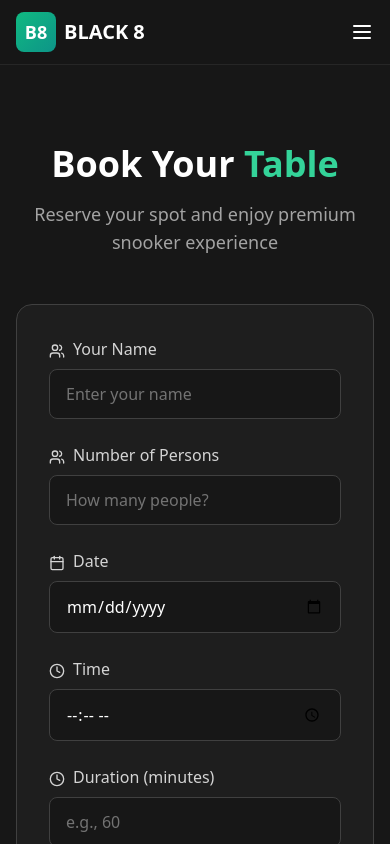
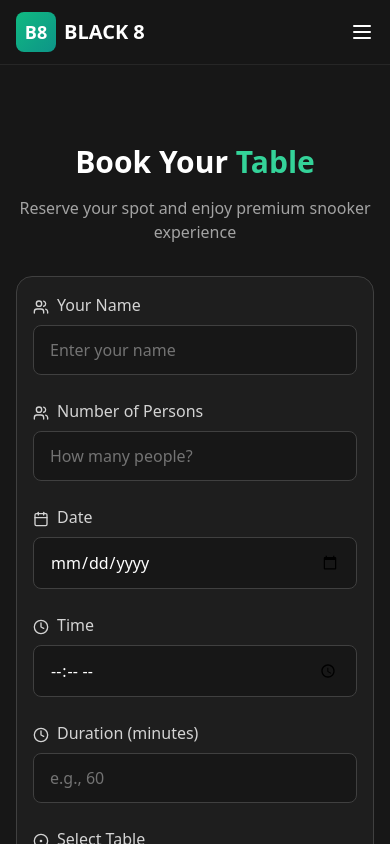
Before and after one commit to Kuldeepbishnoi2005/snookerclub_BLACK8, a React (Vite) app: page / in a window 390 px wide. Both pictures are taken after a click on the button "Book a Table". Shown: the top 844 px of the page. Built offline with nearby package versions, Linux system fonts and the light colour scheme.

Commit message:
Refactor Booking component for improved layout
Updated text sizes and padding for better responsiveness.

```diff
--- a/src/components/Booking.tsx
+++ b/src/components/Booking.tsx
@@ -48,16 +48,16 @@ function Booking() {
   return (
     <div className="min-h-screen py-20 px-4 sm:px-6 lg:px-8 bg-neutral-900">
       <div className="max-w-4xl mx-auto">
-        <div className="text-center mb-12">
-          <h2 className="text-4xl md:text-5xl font-bold text-white mb-4">
+        <div className="text-center mb-8 md:mb-12">
+          <h2 className="text-3xl sm:text-4xl md:text-5xl font-bold text-white mb-4">
             Book Your <span className="text-emerald-400">Table</span>
           </h2>
-          <p className="text-neutral-400 text-lg">
+          <p className="text-neutral-400 text-base md:text-lg">
             Reserve your spot and enjoy premium snooker experience
           </p>
         </div>
 
-        <div className="bg-neutral-800/50 backdrop-blur-sm border border-neutral-700 rounded-2xl p-8 md:p-10">
+        <div className="bg-neutral-800/50 backdrop-blur-sm border border-neutral-700 rounded-2xl p-4 sm:p-6 md:p-10">
           <div className="grid md:grid-cols-2 gap-6 mb-8">
             <div>
               <label className="block text-neutral-300 font-medium mb-2">
@@ -153,18 +153,18 @@ function Booking() {
           </div>
 
           {formData.duration && formData.persons && (
-            <div className="bg-gradient-to-r from-emerald-500/20 to-teal-500/20 border border-emerald-500/30 rounded-xl p-6 mb-8">
-              <div className="flex items-center justify-between">
+            <div className="bg-gradient-to-r from-emerald-500/20 to-teal-500/20 border border-emerald-500/30 rounded-xl p-4 sm:p-6 mb-8">
+              <div className="flex flex-col sm:flex-row items-start sm:items-center justify-between gap-4">
                 <div className="flex items-center gap-3">
-                  <IndianRupee className="w-8 h-8 text-emerald-400" />
+                  <IndianRupee className="w-6 h-6 sm:w-8 sm:h-8 text-emerald-400" />
                   <div>
-                    <div className="text-neutral-400 text-sm">Estimated Cost</div>
-                    <div className="text-3xl font-bold text-white">₹{estimatedCost}</div>
+                    <div className="text-neutral-400 text-xs sm:text-sm">Estimated Cost</div>
+                    <div className="text-2xl sm:text-3xl font-bold text-white">₹{estimatedCost}</div>
                   </div>
                 </div>
-                <div className="text-right text-neutral-400">
-                  <div className="text-sm">Rate: ₹4/min per person</div>
-                  <div className="text-sm">{formData.duration} min × {formData.persons} person(s)</div>
+                <div className="text-left sm:text-right text-neutral-400">
+                  <div className="text-xs sm:text-sm">Rate: ₹4/min per person</div>
+                  <div className="text-xs sm:text-sm">{formData.duration} min × {formData.persons} person(s)</div>
                 </div>
               </div>
             </div>
```
